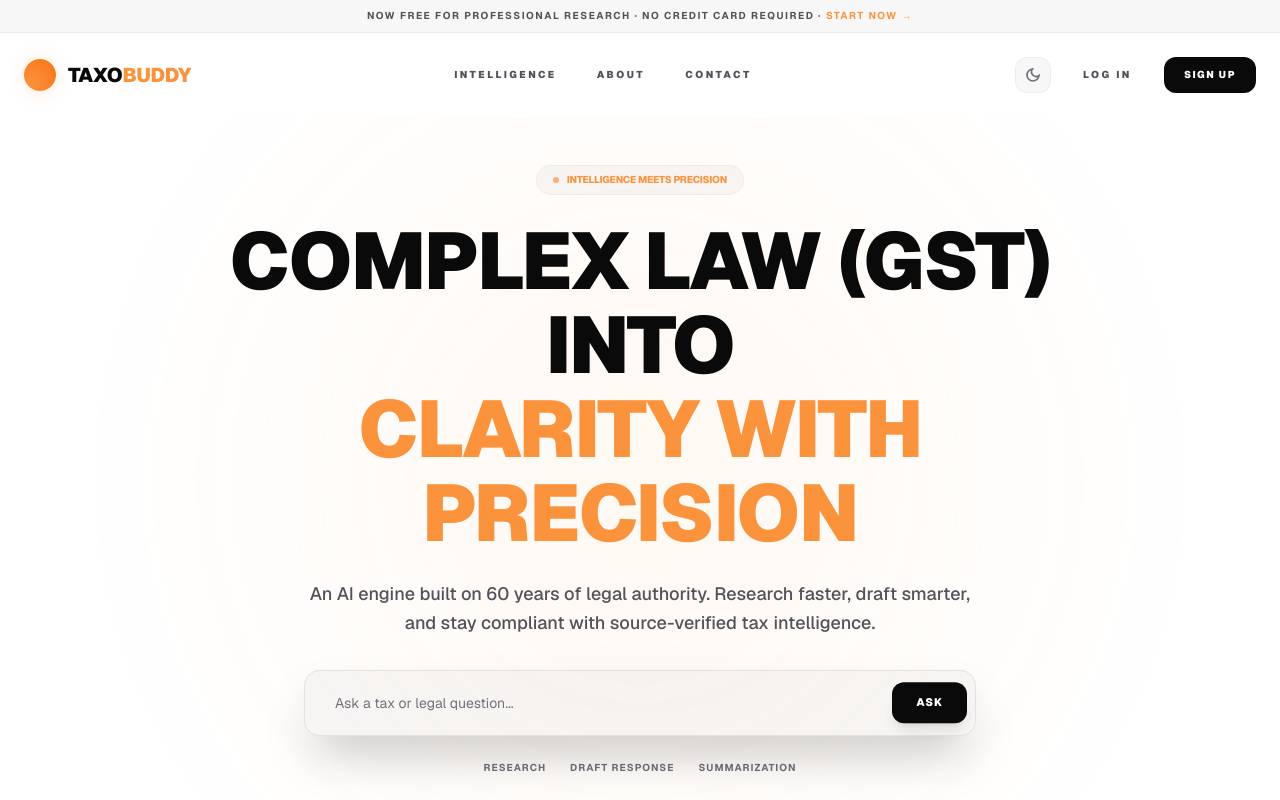
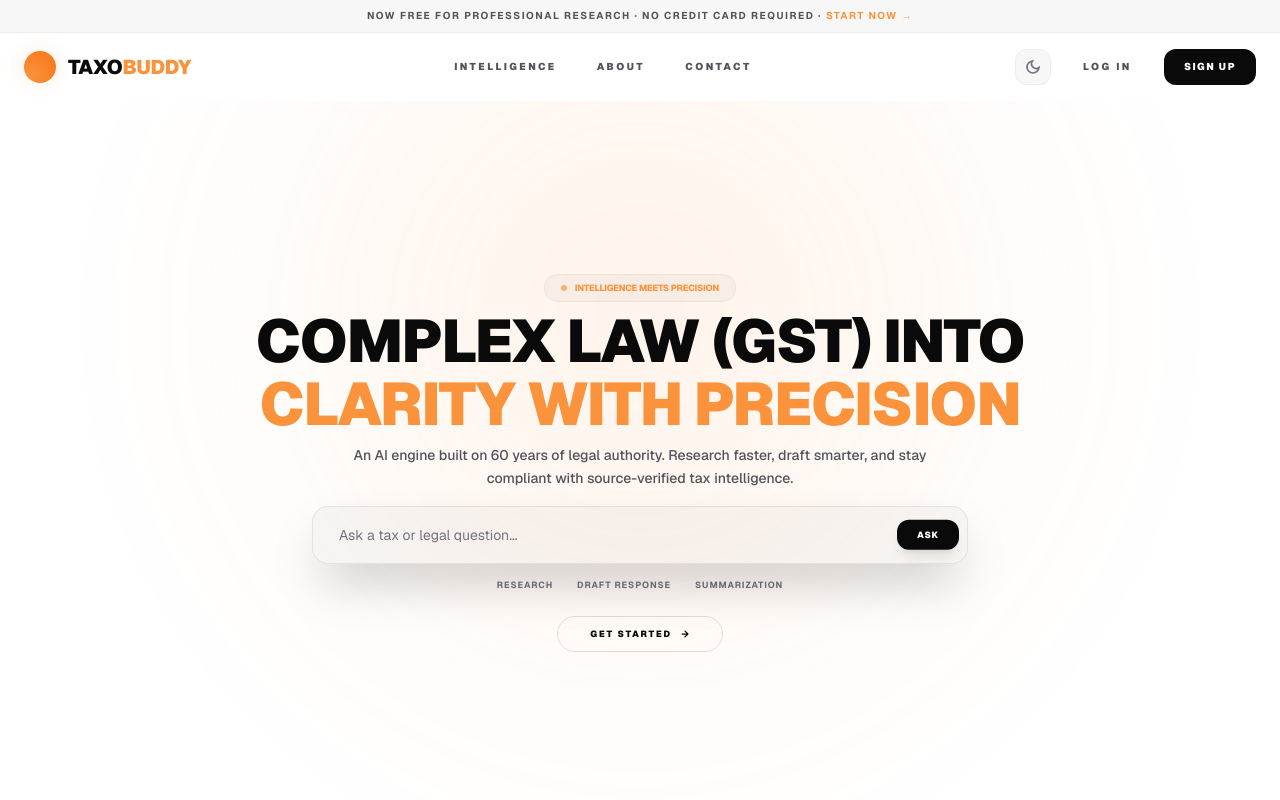
Before and after one commit to saif-malik-01/taxobuddy-landing, a Next.js app: page / in a window 1280 px wide. Shown: the top 800 px of the page. Built offline with nearby package versions, Linux system fonts and the light colour scheme.

Commit message:
fix header

```diff
--- a/src/components/layout/header.tsx
+++ b/src/components/layout/header.tsx
@@ -36,7 +36,7 @@ const Header: React.FC = () => {
 
   return (
     <header
-      className={`sticky top-0 left-0 right-0 z-50 transition-all duration-500 ${scrolled ? 'py-3 bg-[var(--bg-base)]/80 backdrop-blur-xl border-b border-[var(--border-subtle)]' : 'py-6 bg-transparent'}`}
+      className={`sticky top-0 left-0 right-0 z-50 transition-all duration-500 ${scrolled ? 'py-3 bg-[var(--bg-base)]/80 backdrop-blur-xl border-b border-[var(--border-subtle)]' : 'py-4 bg-transparent'}`}
     >
       <div className="max-w-7xl mx-auto px-6 flex items-center justify-between">
 
--- a/src/features/home/components/hero-section.tsx
+++ b/src/features/home/components/hero-section.tsx
@@ -13,33 +13,33 @@ const HeroSection: React.FC = () => {
   };
 
   return (
-    <section className="relative min-h-[90vh] flex flex-col items-center justify-center pt-12 pb-16 overflow-hidden bg-transparent">
+    <section className="relative min-h-[calc(100vh-76px)] flex flex-col items-center justify-center py-10 md:py-16 overflow-hidden bg-transparent">
 
       {/* ── Ambient Background Glow ── */}
       <div
-        className="pointer-events-none absolute left-1/2 top-[45%] -translate-x-1/2 -translate-y-1/2 w-[120%] lg:w-[80%] aspect-square opacity-[0.08]"
+        className="pointer-events-none absolute left-1/2 top-[30%] -translate-x-1/2 -translate-y-1/2 w-[120%] lg:w-[80%] aspect-square opacity-[0.12]"
         style={{
           background: 'radial-gradient(circle, var(--primary) 0%, transparent 70%)',
-          filter: 'blur(120px)',
+          filter: 'blur(100px)',
         }}
       />
 
-      <div className="relative z-10 max-w-5xl mx-auto px-6 flex flex-col items-center text-center">
+      <div className="relative z-10 max-w-5xl mx-auto px-6 flex flex-col items-center text-center w-full">
 
         {/* ── Badge ── */}
         <div
-          className="inline-flex items-center gap-2 mb-6 px-4 py-1.5 rounded-full border border-[var(--border-subtle)] bg-[var(--bg-surface)] animate-fade-up"
+          className="inline-flex items-center gap-2 mb-2 px-4 py-1.5 rounded-full border border-[var(--border-subtle)] bg-[var(--bg-surface)] animate-fade-up"
         >
           <span className="w-1.5 h-1.5 rounded-full bg-[var(--primary)] animate-pulse" />
-          <span className="text-[10px] uppercase tracking-[0.4em] text-[var(--primary)] font-extrabold font-heading">
+          <span className="text-[9px] uppercase tracking-[0.4em] text-[var(--primary)] font-extrabold font-heading">
             Intelligence meets precision
           </span>
         </div>
 
         {/* ── Headline ── */}
         <h1
-          className="font-heading font-black leading-[1.05] tracking-tight mb-6 text-[var(--text-primary)] animate-fade-up uppercase"
-          style={{ fontSize: 'clamp(2.5rem, 8vw, 5rem)', animationDelay: '100ms' }}
+          className="font-heading font-black leading-[1.05] tracking-tighter mb-2 text-[var(--text-primary)] animate-fade-up uppercase"
+          style={{ fontSize: 'clamp(1.5rem, 5.5vw, 3.75rem)', animationDelay: '100ms' }}
         >
           complex law (gst) into <br className="hidden md:block" />
           <span style={{ color: 'var(--primary)' }}>clarity with precision</span>
@@ -47,7 +47,7 @@ const HeroSection: React.FC = () => {
 
         {/* ── Sub-headline ── */}
         <p
-          className="max-w-2xl text-base md:text-lg text-[var(--text-secondary)] mb-8 animate-fade-up leading-relaxed font-medium"
+          className="max-w-xl text-[11px] md:text-[14px] text-[var(--text-secondary)] mb-4 animate-fade-up leading-relaxed font-medium"
           style={{ animationDelay: '200ms' }}
         >
           An AI engine built on 60 years of legal authority. Research faster, draft smarter, and stay compliant with source-verified tax intelligence.
@@ -55,7 +55,7 @@ const HeroSection: React.FC = () => {
 
         {/* ── Chatbot Input Bar (Restored Layout) ── */}
         <div
-          className="w-full max-w-2xl mb-8 animate-fade-up"
+          className="w-full max-w-2xl mb-6 animate-fade-up px-2"
           style={{ animationDelay: '300ms' }}
         >
           <form
@@ -67,16 +67,16 @@ const HeroSection: React.FC = () => {
               value={query}
               onChange={(e) => setQuery(e.target.value)}
               placeholder="Ask a tax or legal question..."
-              className="w-full px-6 pr-24 py-4 bg-transparent text-[var(--text-primary)] placeholder-[var(--text-tertiary)] outline-none text-sm"
+              className="w-full px-5 pr-20 py-3 bg-transparent text-[var(--text-primary)] placeholder-[var(--text-tertiary)] outline-none text-[13px] md:text-sm"
             />
             <button
               type="submit"
-              className="absolute right-2 top-1/2 -translate-y-1/2 px-6 py-3 rounded-xl bg-[var(--text-primary)] text-[var(--bg-base)] text-[11px] font-black uppercase tracking-widest transition-all duration-300 hover:scale-[1.02] active:scale-[0.98] shadow-lg hover:bg-[var(--primary)]"
+              className="absolute right-2 top-1/2 -translate-y-1/2 px-5 py-2 rounded-xl bg-[var(--text-primary)] text-[var(--bg-base)] text-[9px] font-black uppercase tracking-widest transition-all duration-300 hover:scale-[1.02] active:scale-[0.98] shadow-lg hover:bg-[var(--primary)]"
             >
               Ask
             </button>
           </form>
-          <div className="mt-6 flex gap-6 justify-center">
+          <div className="mt-3.5 flex gap-4 md:gap-6 justify-center flex-wrap">
             {['Research', 'Draft Response', 'Summarization'].map(tag => (
               <button
                 key={tag}
@@ -84,7 +84,7 @@ const HeroSection: React.FC = () => {
                   setQuery(tag);
                   window.location.href = `https://chat.taxobuddy.ai/chat?q=${encodeURIComponent(tag)}`;
                 }}
-                className="text-[10px] font-bold uppercase tracking-widest text-[var(--text-tertiary)] hover:text-[var(--primary)] transition-colors uppercase"
+                className="text-[8px] md:text-[9px] font-bold uppercase tracking-widest text-[var(--text-tertiary)] hover:text-[var(--primary)] transition-colors uppercase"
               >
                 {tag}
               </button>
@@ -96,11 +96,11 @@ const HeroSection: React.FC = () => {
         <div className="flex flex-wrap items-center justify-center gap-6 animate-fade-up" style={{ animationDelay: '400ms' }}>
           <a
             href="https://chat.taxobuddy.ai/auth/signup"
-            className="px-10 py-3.5 rounded-full text-[11px] font-black uppercase tracking-[0.2em] flex items-center gap-2 transition-all duration-300 hover:bg-[var(--primary)] hover:text-black hover:border-[var(--primary)]"
+            className="px-8 py-2.5 rounded-full text-[9px] font-black uppercase tracking-[0.2em] flex items-center gap-2 transition-all duration-300 hover:bg-[var(--primary)] hover:text-black hover:border-[var(--primary)]"
             style={{ border: '1px solid var(--border-strong)', color: 'var(--text-primary)' }}
           >
             Get Started
-            <svg width="14" height="14" viewBox="0 0 24 24" fill="none" stroke="currentColor" strokeWidth="3" strokeLinecap="round" strokeLinejoin="round"><path d="M5 12h14M12 5l7 7-7 7" /></svg>
+            <svg width="10" height="10" viewBox="0 0 24 24" fill="none" stroke="currentColor" strokeWidth="3" strokeLinecap="round" strokeLinejoin="round"><path d="M5 12h14M12 5l7 7-7 7" /></svg>
           </a>
         </div>
 
```
